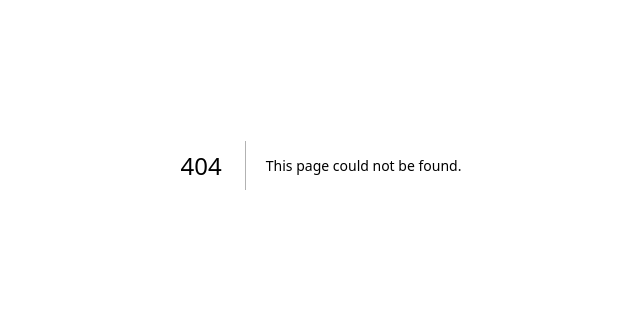
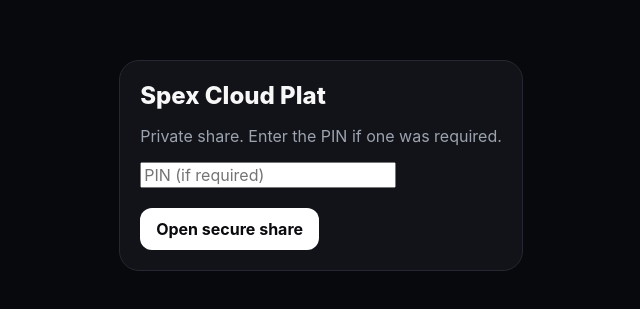
Before and after one commit to nouraofficial/spex-cloud-plat, a Next.js app: page /s/1 in a window 1280 px wide. Before the commit this address had no page. Shown: the part 235-544 px from the top of the page, without its empty margins (319-959 px from the left). Built offline with nearby package versions, Linux system fonts and the light colour scheme.

Commit message:
Build Spex Cloud Plat MVP

```diff
--- /dev/null
+++ b/app/s/[token]/page.tsx
@@ -0,0 +1,5 @@
+"use client";
+import {useState} from "react";
+export default function Share({params}:{params:{token:string}}){const [pin,setPin]=useState("");const [data,setData]=useState<any>(null);const [err,setErr]=useState("");const [busy,setBusy]=useState(false);
+async function open(){setBusy(true);setErr("");const r=await fetch("/api/share/"+params.token,{method:"POST",headers:{"content-type":"application/json"},body:JSON.stringify({pin})});const d=await r.json();if(!r.ok)setErr(d.error||"This share is unavailable.");else setData(d);setBusy(false)}
+return <main className="viewer"><section className="sharebox card">{!data?<><div className="brand">Spex Cloud Plat</div><p className="muted">Private share. Enter the PIN if one was required.</p><input className="input" placeholder="PIN (if required)" value={pin} onChange={e=>setPin(e.target.value)}/><br/><br/><button className="btn" onClick={open} disabled={busy}>{busy?"Opening...":"Open secure share"}</button>{err&&<p className="error">{err}</p>}</>:<><div style={{textAlign:"center"}}>{data.mimeType.startsWith("image/")?<img className="media" src={data.url} alt="" draggable={false}/>:data.mimeType.startsWith("video/")?<video className="media" src={data.url} controls controlsList="nodownload noremoteplayback" disablePictureInPicture/>:<iframe className="media" style={{width:"90vw",height:"78vh"}} src={data.url} title={data.name}/>}<p className="muted">{data.name}</p></div><div className="watermark">Spex Cloud Plat • private share</div></>}</section></main>}
```
